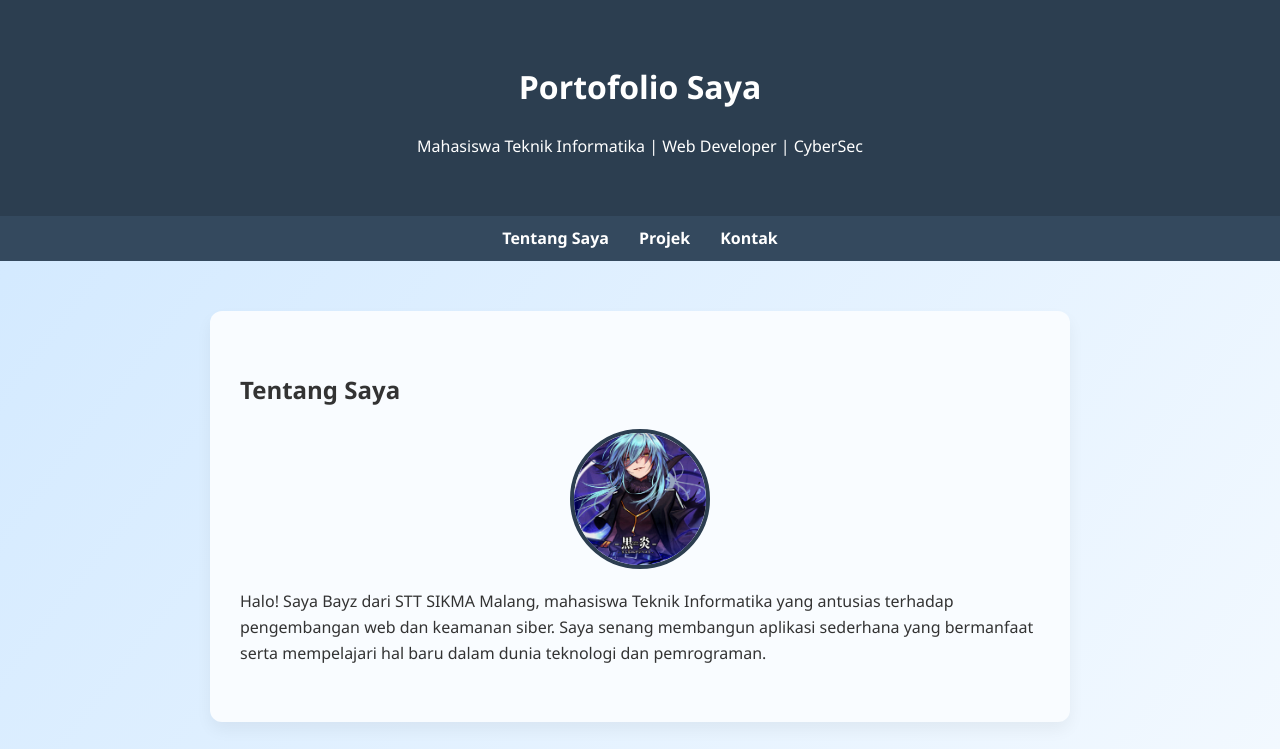
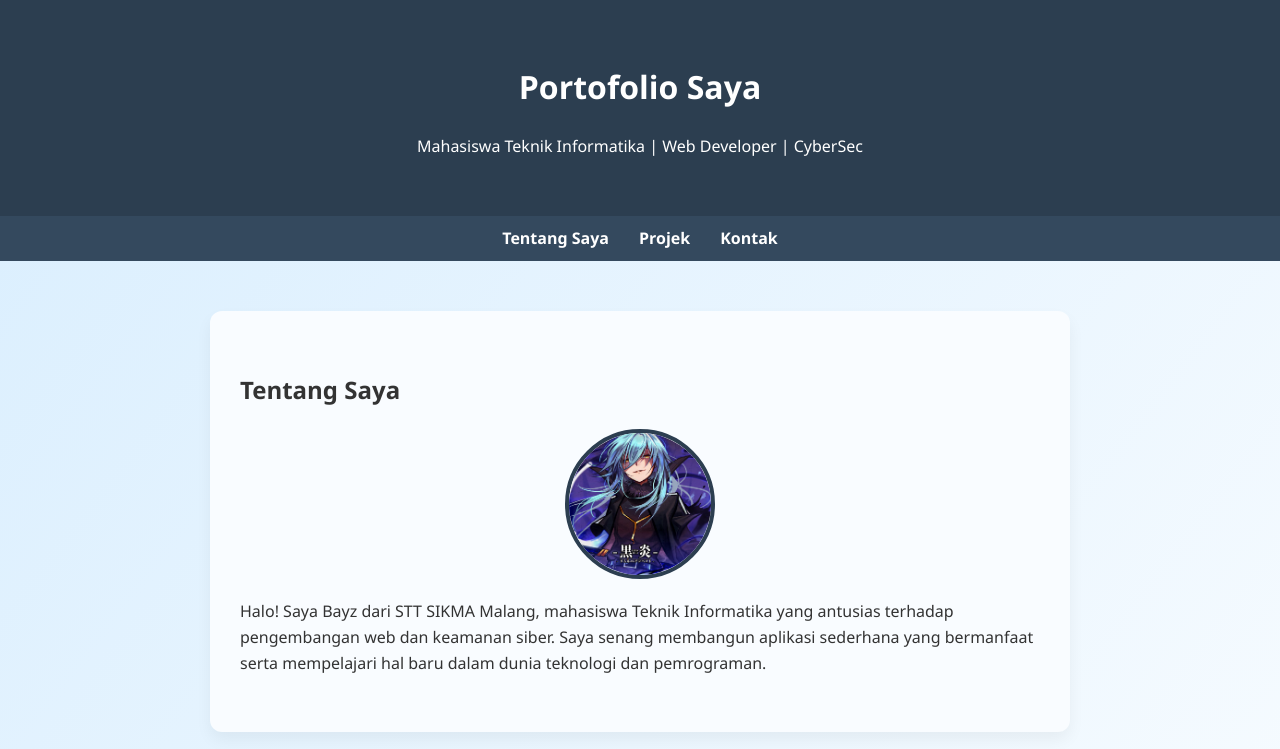
Before and after one commit to akefia/tugas, a plain HTML site: page index.html in a window 1280 px wide. Shown: the top 749 px of the page. Drawn offline with Linux system fonts and the light colour scheme.

Commit message:
Update index.html

```diff
--- a/index.html
+++ b/index.html
@@ -12,7 +12,7 @@
     body {
       margin: 0;
       font-family: 'Segoe UI', Tahoma, Geneva, Verdana, sans-serif;
-      background: linear-gradient(to bottom right, #d0e8ff, #ffffff);
+      background: linear-gradient(to bottom right, #d9eefe, #ffffff);
       color: #333;
       line-height: 1.6;
     }
@@ -57,8 +57,8 @@
     }
 
     .profile {
-      width: 140px;
-      height: 140px;
+      width: 150px;
+      height: 150px;
       border-radius: 50%;
       object-fit: cover;
       display: block;
```
